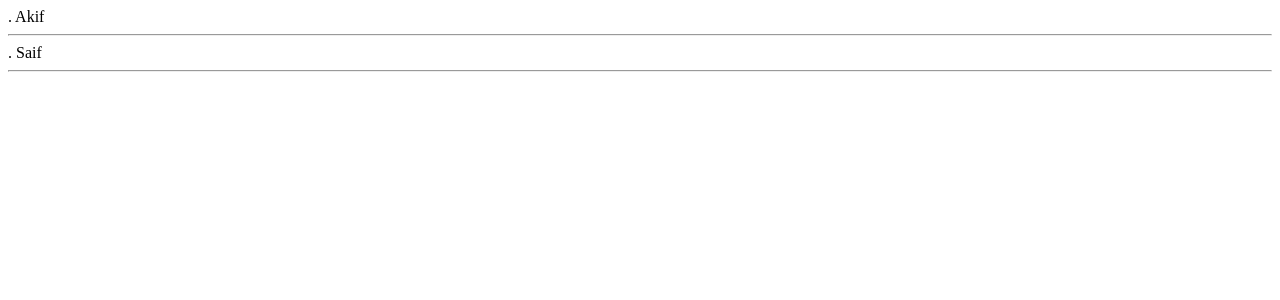
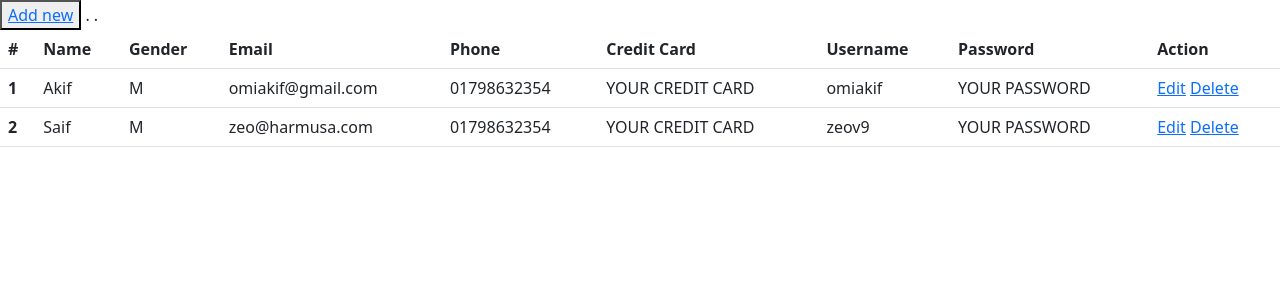
Before and after one commit to gvaishno/DjangoEasyKey, a Django app: page /list/ in a window 1280 px wide. Shown: the top 300 px of the page. Run offline with Django 3.2, Linux system fonts and the light colour scheme; data comes from the database, SQL or seed files in the repository.

Commit message:
Added bootstrap theme and user list table.

```diff
--- a/templates/list_view.html
+++ b/templates/list_view.html
@@ -1,10 +1,41 @@
+<!-- CSS only -->
+<link href="https://cdn.jsdelivr.net/npm/bootstrap@5.2.0/dist/css/bootstrap.min.css" rel="stylesheet" integrity="sha384-gH2yIJqKdNHPEq0n4Mqa/HGKIhSkIHeL5AyhkYV8i59U5AR6csBvApHHNl/vI1Bx" crossorigin="anonymous">
 <div class="main">
+    <button><a href="{% url 'create' %}">Add new</a></button>
 
-    {% for data in dataset %}.
-
-    {{ data.name }}<br/>
-    <hr/>
-
-    {% endfor %}
+    <table class="table">
+        <thead>
+          <tr>
+            <th scope="col">#</th>
+            <th scope="col">Name</th>
+            <th scope="col">Gender</th>
+            <th scope="col">Email</th>
+            <th scope="col">Phone</th>
+            <th scope="col">Credit Card</th>
+            <th scope="col">Username</th>
+            <th scope="col">Password</th>
+            <th scope="col">Action</th>
+          </tr>
+        </thead>
+        <tbody>
+        {% for data in dataset %}.
+          <tr>
+            <th scope="row">{{ data.id }}</th>
+            <td>{{ data.name }}</td>
+            <td>{{ data.gender }}</td>
+            <td>{{ data.email }}</td>
+            <td>{{ data.phone }}</td>
+            <td>{{ data.credit_card }}</td>
+            <td>{{ data.username }}</td>
+            <td>{{ data.password }}</td>
+            <td>
+                <a href="{% url 'edit' data.id %}">Edit</a>
+                <a href="{% url 'delete' data.id %}">Delete</a>
+          </tr>
+        {% endfor %}
+        </tbody>
+      </table>
 
 </div>
+<!-- JavaScript Bundle with Popper -->
+<script src="https://cdn.jsdelivr.net/npm/bootstrap@5.2.0/dist/js/bootstrap.bundle.min.js" integrity="sha384-A3rJD856KowSb7dwlZdYEkO39Gagi7vIsF0jrRAoQmDKKtQBHUuLZ9AsSv4jD4Xa" crossorigin="anonymous"></script>
```
